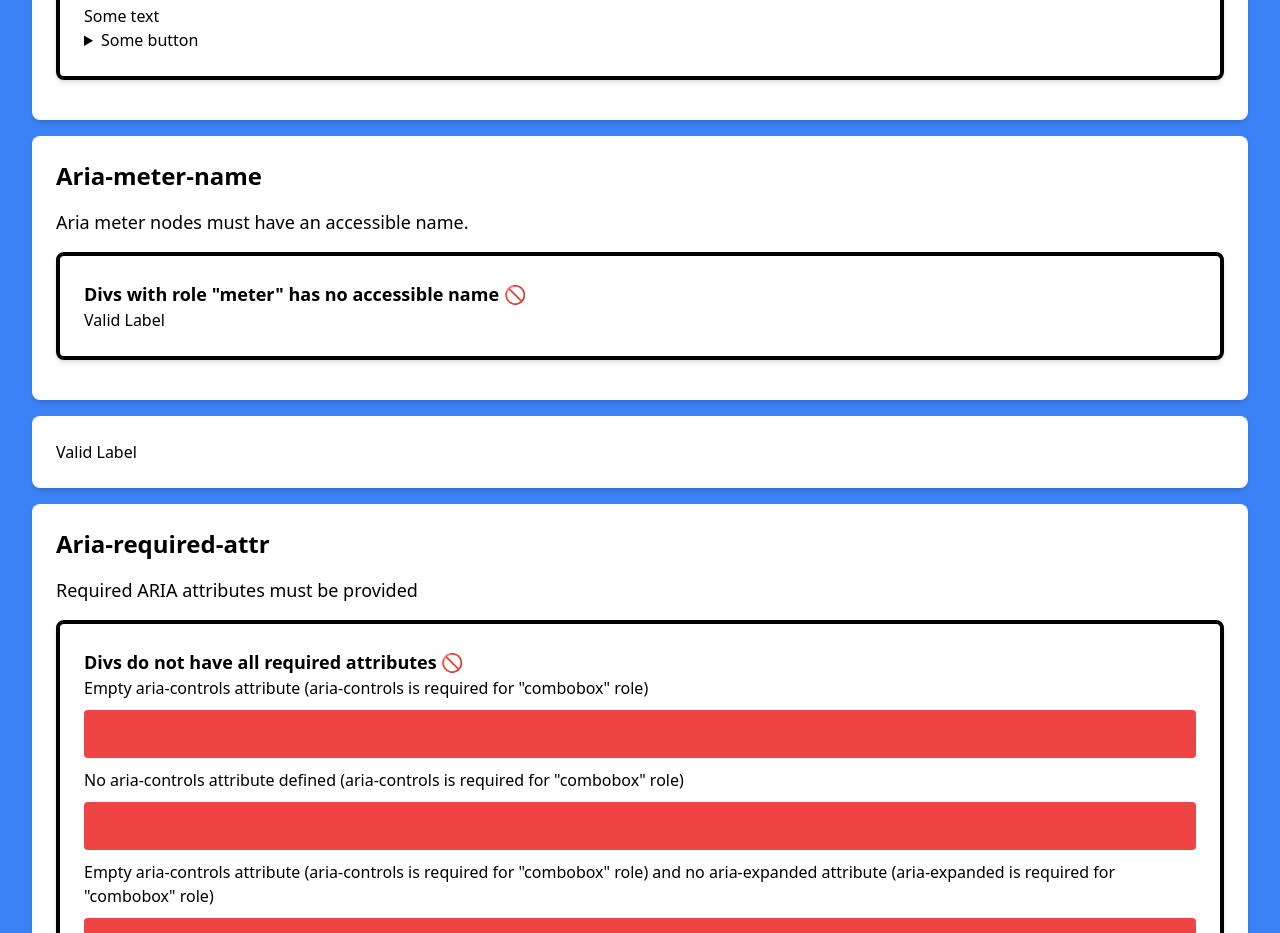
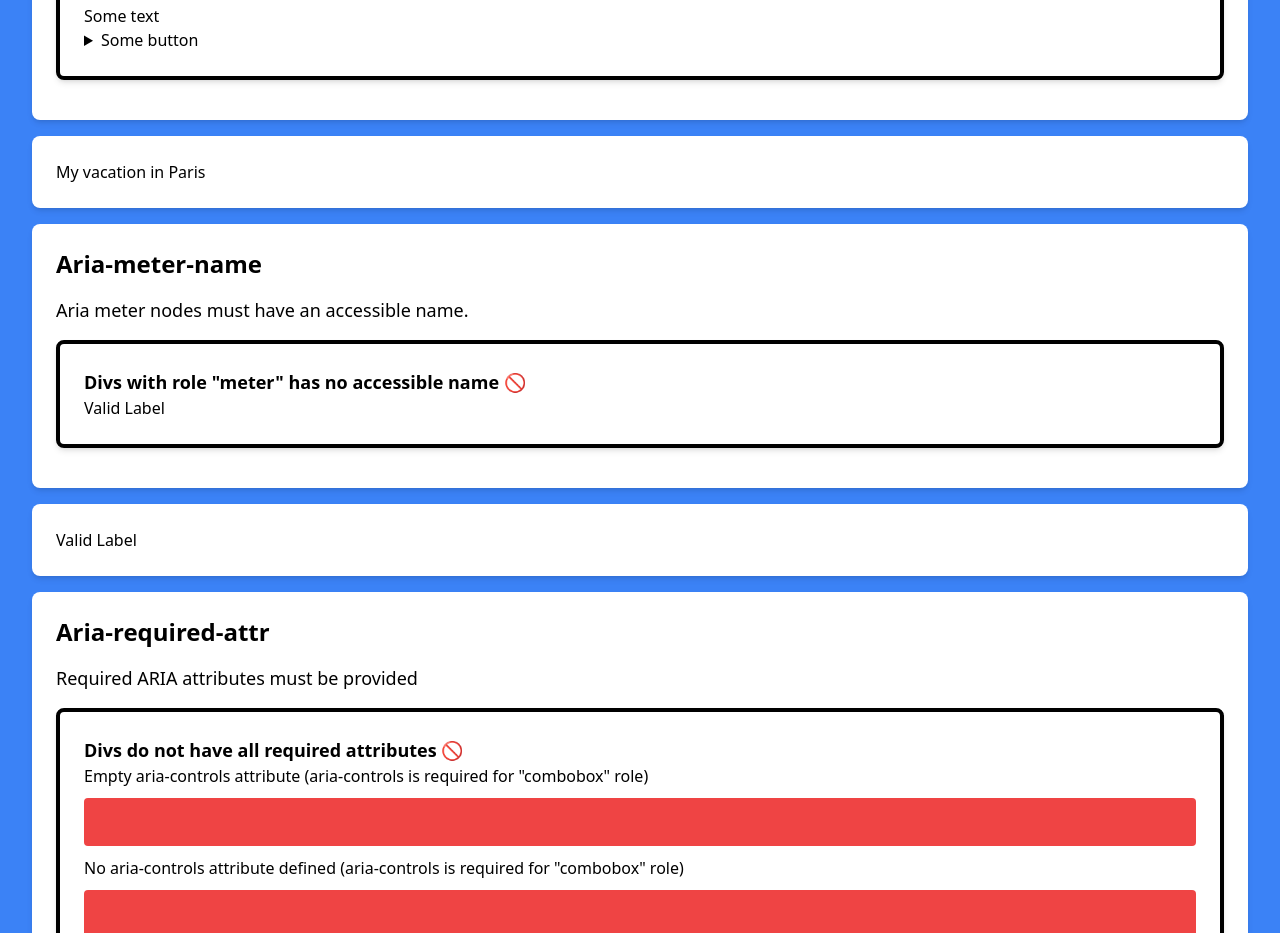
Before and after one commit to test-party/guinea-pig-next, a Next.js app: page /all-tests in a window 1280 px wide. Shown: the part 4620-5553 px from the top of the page. Built offline with nearby package versions, Linux system fonts and the light colour scheme.

Commit message:
amk - all tests and cleanup

```diff
--- a/src/app/all-tests/page.jsx
+++ b/src/app/all-tests/page.jsx
@@ -372,6 +372,13 @@ export default function AllTests() {
                         <summary>Some button</summary>
                         <p>Some details</p>
                     </details>
+                </div>
+            </div>
+            <div>
+                <div role="article"
+                    aria-labelledby="slideheading2"
+                    aria-brailleroledescription="slide">
+                    <h2 id="slideheading2">My vacation in Paris</h2>
                 </div>
             </div>
             <div id="aria-meter-name">
--- a/src/app/aria-braille-equivalent/page.tsx
+++ b/src/app/aria-braille-equivalent/page.tsx
@@ -2,23 +2,14 @@
 export default function Page() {
     return (
         <div>
-            <h1>ARIA Braille Equivalent Test</h1>
-
-            {/* Pass: aria-braillelabel with aria-label */}
             <button aria-label="Submit" aria-braillelabel="Sub">Submit</button>
-
-            {/* Pass: aria-brailleroledescription with aria-roledescription */}
             <div role="article"
                  aria-labelledby="slideheading"
                  aria-roledescription="slide"
                  aria-brailleroledescription="sld">
                 <h2 id="slideheading">My vacation in Rome</h2>
             </div>
-
-            {/* Violation: aria-braillelabel without accessible name */}
             <img alt="" aria-braillelabel="****" src="next.svg" />
-
-            {/* Violation: aria-brailleroledescription without aria-roledescription */}
             <div role="article"
                  aria-labelledby="slideheading2"
                  aria-brailleroledescription="slide">
```
